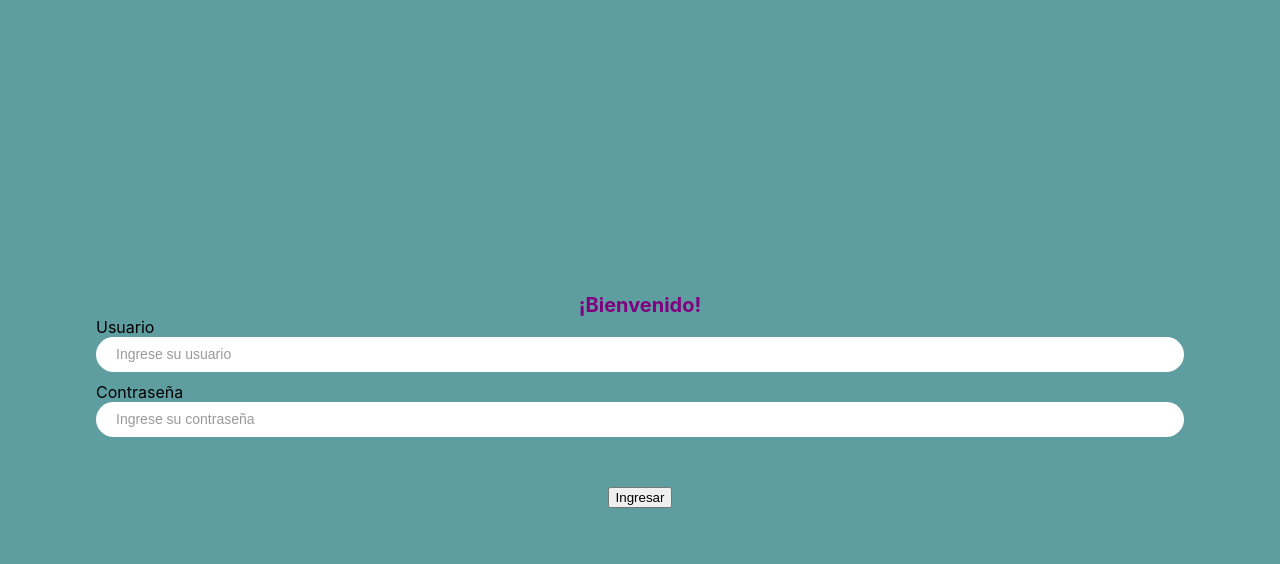
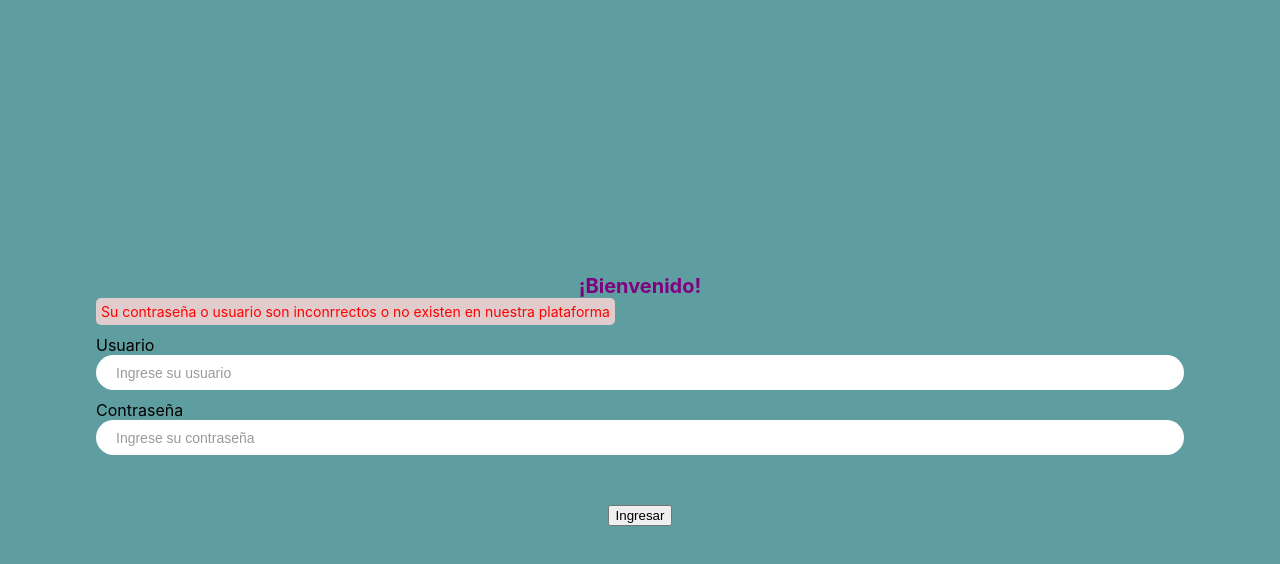
Before and after one commit to Carlos12001/cloud-drive, a React (Create React App) app in the folder client/interfaz/: page / in a window 1280 px wide. Both pictures are taken after a click on the button "Ingresar". Shown: the top 564 px of the page. Built offline with nearby package versions, Linux system fonts and the light colour scheme.

Commit message:
Segunda pantalla del login

```diff
--- a/client/interfaz/src/pages/login/login.css
+++ b/client/interfaz/src/pages/login/login.css
@@ -54,3 +54,26 @@
     border-radius: 5px;
     margin-left: 10px
 }
+
+.label-alert{
+    font-size: 14px;
+    color: red;
+    background: rgb(224,204,204);
+    width: fit-content;
+    height: fit-content;
+    padding: 5px ;
+    box-sizing: border-box;
+    border-radius: 5px;
+    margin-bottom: 10px
+}
+
+.home-container{
+    display: flex;
+    flex-direction: column;
+    justify-content: center;
+    align-items: center;
+}
+
+.home-container h1, .home-container label{
+    color: white;
+}
--- a/client/interfaz/src/pages/login/login.js
+++ b/client/interfaz/src/pages/login/login.js
@@ -12,36 +12,42 @@ const Login = () => {
     const[password, setPassword] = useState('');
     const[passwordError, setPasswordError] = useState(false);
     const[ isLogin, setIsLogin ] = useState(false);
+    const [hasError, setHasError] = useState(false);
+
 
         function handleChange (name,value,)
         {
             if (name==='usuario'){
-                setUser(value)
+                setUser(value);
+                setHasError(false);
             }else{
                 if (value.lenght < 6){
                     setPasswordError(true);
+                    setHasError(false);
                 }else{
                     setPasswordError(false);
                     setPassword(value);
+                    setHasError(false);
                 }
 
             }
         };
-        console.log('usuario: ', user)
-        console.log('contraseña: ', password)
 
         function ifMatch(param){
-            if(param.user > 0 && param.password > 0 ){
+            if(param.user > 0 && param.password.lenght > 0 ){
                 if(param.user === 'Carolina' && param.password === '123456'){
+                    const {user, password} = param;
                     let ac ={user, password};
                     let account = JSON.stringify(ac);
-                    localStorage.setItem('account',account);
+                    localStorage.setItem('account',account); //guarda la info en localStorage
                     setIsLogin(true);
                 }else{
                     setIsLogin(false);
+                    setHasError(true);
                 }
             }else{
                 setIsLogin(false);
+                setHasError(true);
             }
         }
 
@@ -62,8 +68,18 @@ const Login = () => {
 
     return(
         <div className='login-container'>
+            { isLogin ?
+            <div className='home-container'>
+            <h1>¡Hola, {user}!</h1>
+            <label>Felicitaciones estás logueado</label>
+            </div>
+            :
             <div className='login-content'>
             <Title text = '¡Bienvenido!'/>
+            {hasError &&
+                <label className='label-alert'>Su contraseña o usuario son inconrrectos o no
+                    existen en nuestra plataforma</label>
+            }
             <Label text = 'Usuario'/>
             <Input
             attribute={{
@@ -99,6 +115,7 @@ const Login = () => {
 
             </div>
         </div>
+        }
     </div>
     )
 };
```
